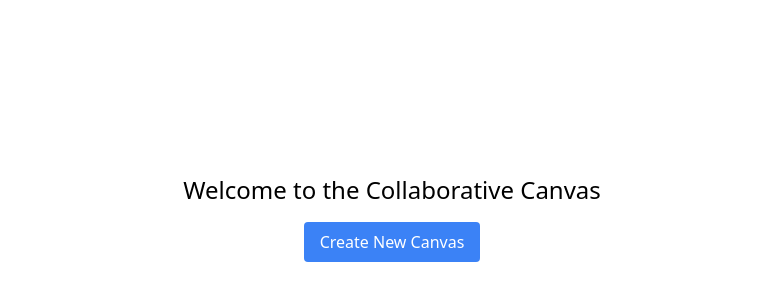
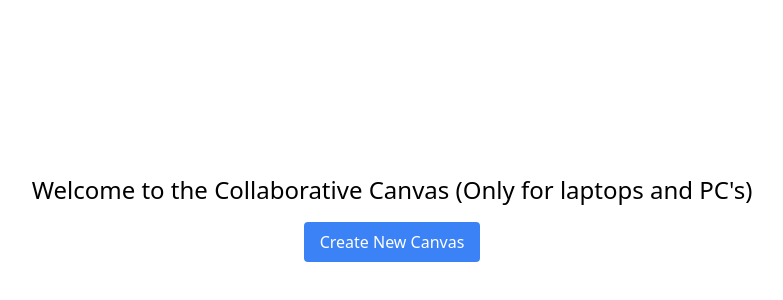
Before and after one commit to Arahanth-2003/RTcanvas, a Next.js app: page / in a window 1280 px wide. Shown: the part 182-482 px from the top of the page, without its empty margins (248-1031 px from the left). Built offline with nearby package versions, Linux system fonts and the light colour scheme.

Commit message:
changed canvas size

```diff
--- a/app/components/Multicanvas.tsx
+++ b/app/components/Multicanvas.tsx
@@ -531,14 +531,9 @@ const MultiCanvas = ({ canvasRoomId }: MultiCanvasProps) => {
               onMouseDown={(e) => handleMouseDown(e, canvas.id)}
               onMouseMove={(e) => handleMouseMove(e, canvas.id)}
               onMouseUp={(e) => handleMouseUp(e, canvas.id)}
-              width={800}
+              width={990}
               height={600}
               className="border-2 border-gray-300 rounded-lg bg-white shadow-md"
-              style={{
-                cursor: eraserMode
-                ? `url('/eraser.png') 16 16, auto`
-                : `url('/small_paint-brush.png') 16 16 auto`, // Custom cursor PNG
-              }}
             />
             { textAreas[canvas.id]?.map((textArea) => (
                 <div
--- a/app/globals.css
+++ b/app/globals.css
@@ -1,8 +1,6 @@
 @tailwind base;
 @tailwind components;
 @tailwind utilities;
-
-
 
 
   /* Large screens */
--- a/app/layout.tsx
+++ b/app/layout.tsx
@@ -10,7 +10,7 @@ export const metadata: Metadata = {
 export default function RootLayout({ children }: { children: React.ReactNode }) {
   return (
     <html lang="en">
-      <body>{children}</body>
+      <body className="m-0">{children}</body>
     </html>
   );
 }
--- a/app/page.jsx
+++ b/app/page.jsx
@@ -11,7 +11,7 @@ export default function Home() {
 
   return (
     <div className="bg-white text-black flex flex-col items-center justify-center h-screen">
-      <h1 className="text-2xl mb-4">Welcome to the Collaborative Canvas</h1>
+      <h1 className="text-2xl mb-4">Welcome to the Collaborative Canvas (Only for laptops and PC's) </h1>
       <Link href={`/canvas/${generateCanvasId()}`}>
         <button className="bg-blue-500 text-white px-4 py-2 rounded">
           Create New Canvas
```
